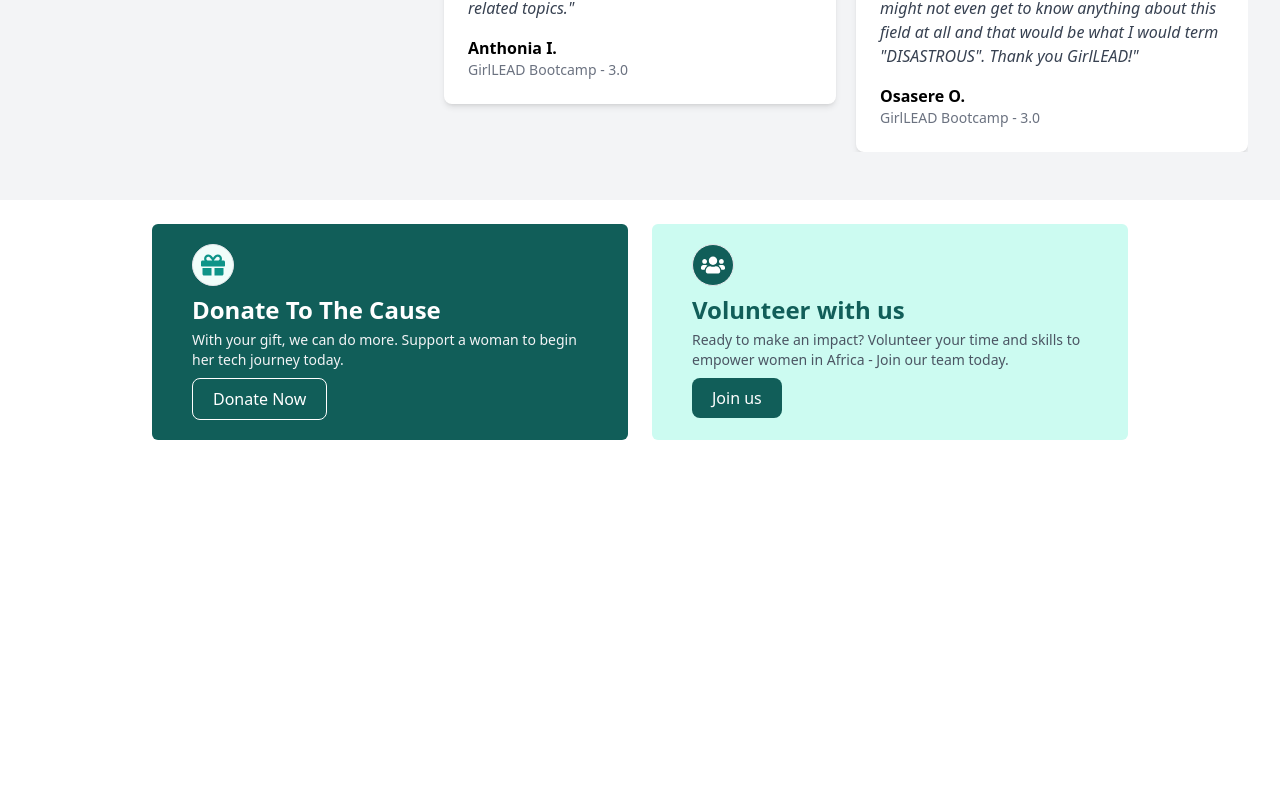
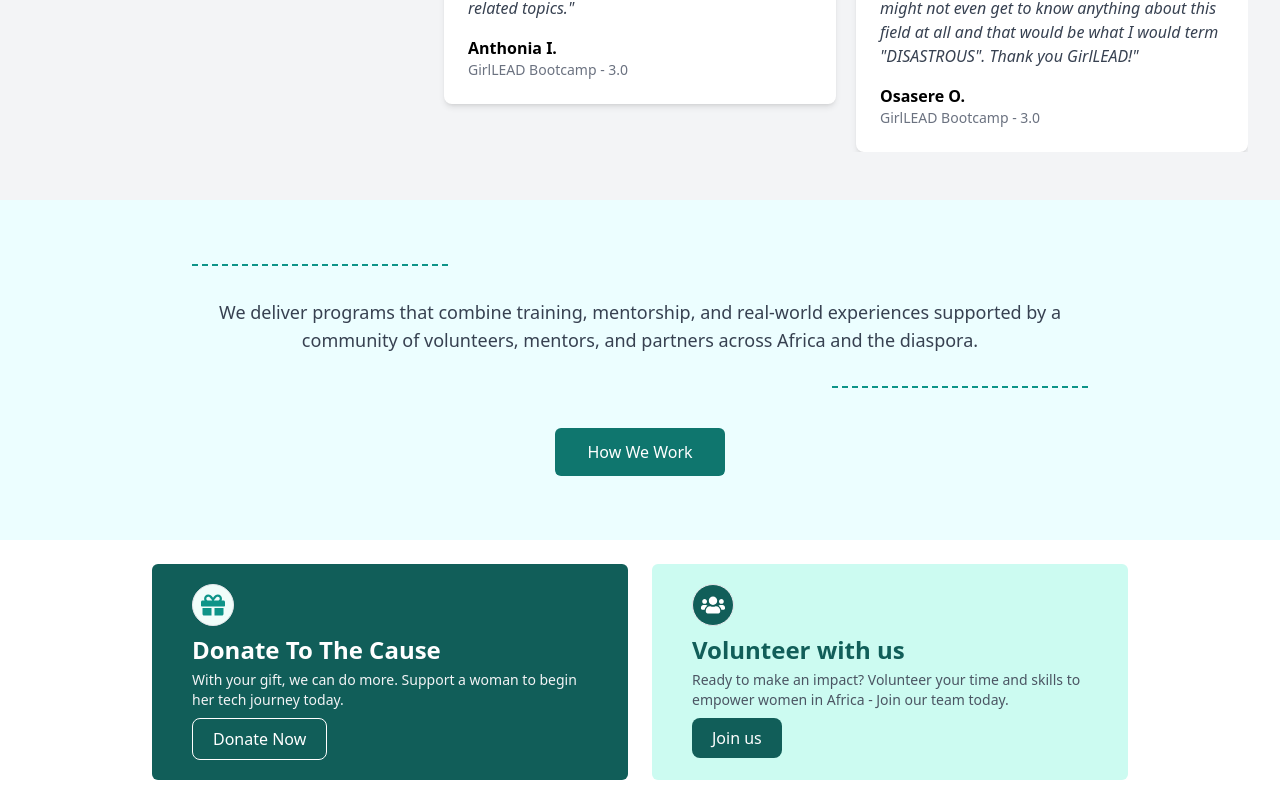
Before and after one commit to The-GirlLEAD-Talent-Accelerator/GirlLEAD_Website_Revamp, a React (Vite) app: page / in a window 1280 px wide. Shown: the part 1560-2364 px from the top of the page. Before the commit the page ends 2024 px from the top, so only its background shows below. Built offline with nearby package versions, Linux system fonts and the light colour scheme.

Commit message:
Added Mission Section

```diff
--- a/package.json
+++ b/package.json
@@ -27,7 +27,7 @@
     "eslint-plugin-react-refresh": "^0.4.22",
     "globals": "^16.4.0",
     "postcss": "^8.5.6",
-    "tailwindcss": "^3.4.14",
+    "tailwindcss": "^3.4.18",
     "vite": "^7.1.7"
   }
 }
--- a/src/App.jsx
+++ b/src/App.jsx
@@ -3,6 +3,7 @@ import Hero from "./components/Hero";
 import Main from "./components/Main";
 import Testimonial from "./components/testimonial";
 import Actions from "./components/actions";
+import MissionSection from "./components/MissionSection";
 import './App.css'
 
 function App() {
@@ -17,7 +18,9 @@ function App() {
           <Hero />
         </div>
         <Main />
+
         <Testimonial />
+        <MissionSection />
         <Actions />
       </main>
     </>
--- /dev/null
+++ b/src/components/MissionSection.jsx
@@ -0,0 +1,38 @@
+import React from 'react';
+
+const MissionSection = () => {
+  return (
+    <section className="w-full bg-cyan-50 py-16 px-6">
+      <div className="max-w-4xl mx-auto">
+        {/* Top Decorative Divider */}
+        <div className="flex justify-start mb-8">
+          <div className="w-64 h-0 border-t-2 border-dashed border-teal-600"></div>
+        </div>
+
+        {/* Main Text Content */}
+        <p className="text-gray-700 text-lg text-center px-4 mb-8">
+          We deliver programs that combine training, mentorship, and real-world experiences
+          supported by a community of volunteers, mentors, and partners across Africa and
+          the diaspora.
+        </p>
+
+        {/* Bottom Decorative Divider */}
+        <div className="flex justify-end mb-10">
+          <div className="w-64 h-0 border-t-2 border-dashed border-teal-600"></div>
+        </div>
+
+        {/* Call-to-Action Button */}
+        <div className="flex justify-center">
+          <button
+            onClick={() => window.location.href = '/about'}
+            className="bg-teal-700 hover:bg-teal-800 text-white font-medium px-8 py-3 rounded-md transition-colors duration-200"
+          >
+            How We Work
+          </button>
+        </div>
+      </div>
+    </section>
+  );
+};
+
+export default MissionSection;
```
Also changed, not shown: 1 other file (tests, documents, lock files or other folders).
